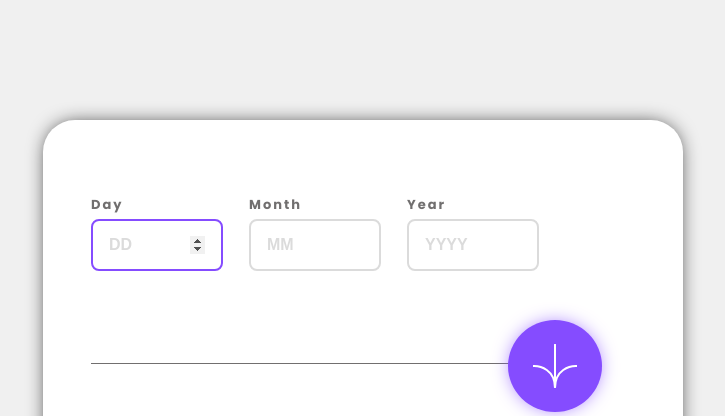
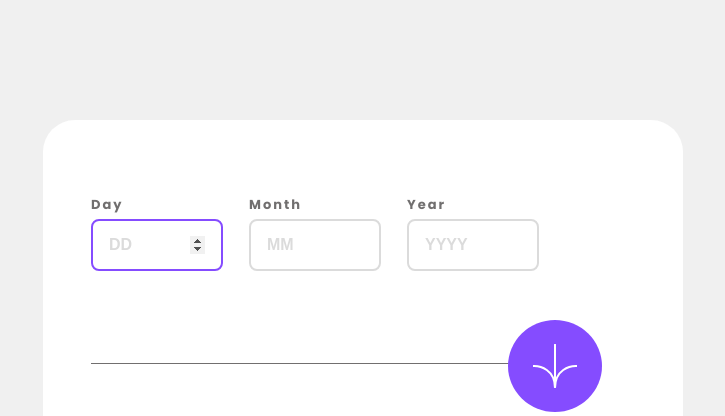
Before and after one commit to inhamo/age-Calculator, a plain HTML site: page index.html in a window 1280 px wide. Shown: the top 416 px of the page, without its empty margins (277-1002 px from the left). Drawn offline with Linux system fonts and the light colour scheme.

Commit message:
index.html

```diff
--- a/index.html
+++ b/index.html
@@ -35,7 +35,6 @@
       height: 70vh;
       background-color: white;
       border-radius: 2rem 2rem 30% 2rem;
-      box-shadow: 0 0 20px -5px var(--off-black);
      /*Display properties*/
       display: grid;
       grid-template-rows: 4.5fr 5.5fr;
@@ -105,7 +104,6 @@
       border-radius: 50%;
       padding: 0.5rem;
       cursor: pointer;
-      box-shadow: 0 0 20px -5px var(--purple);
     }
     .main-container svg:hover{
       background-color: var(--off-black);
```
